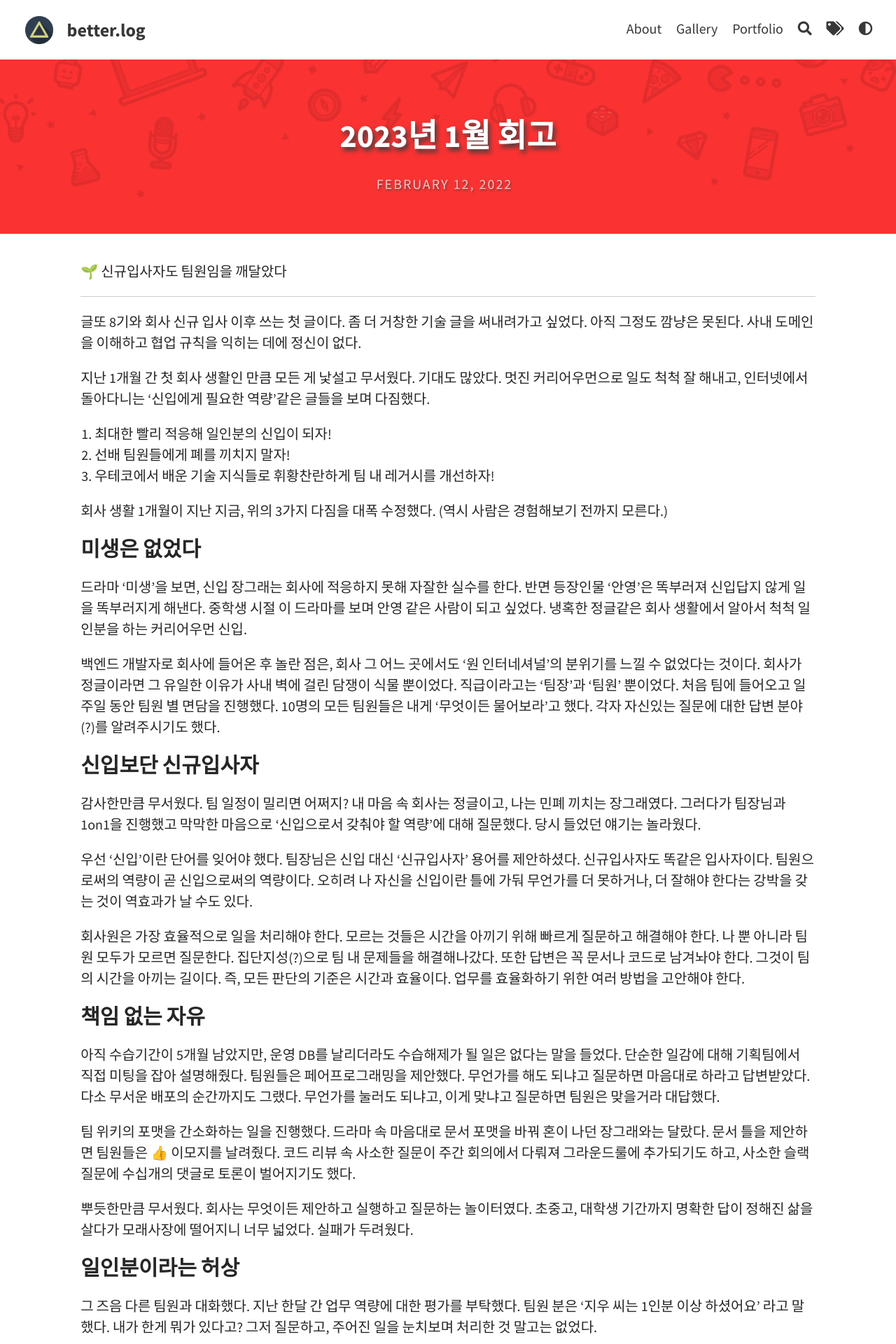
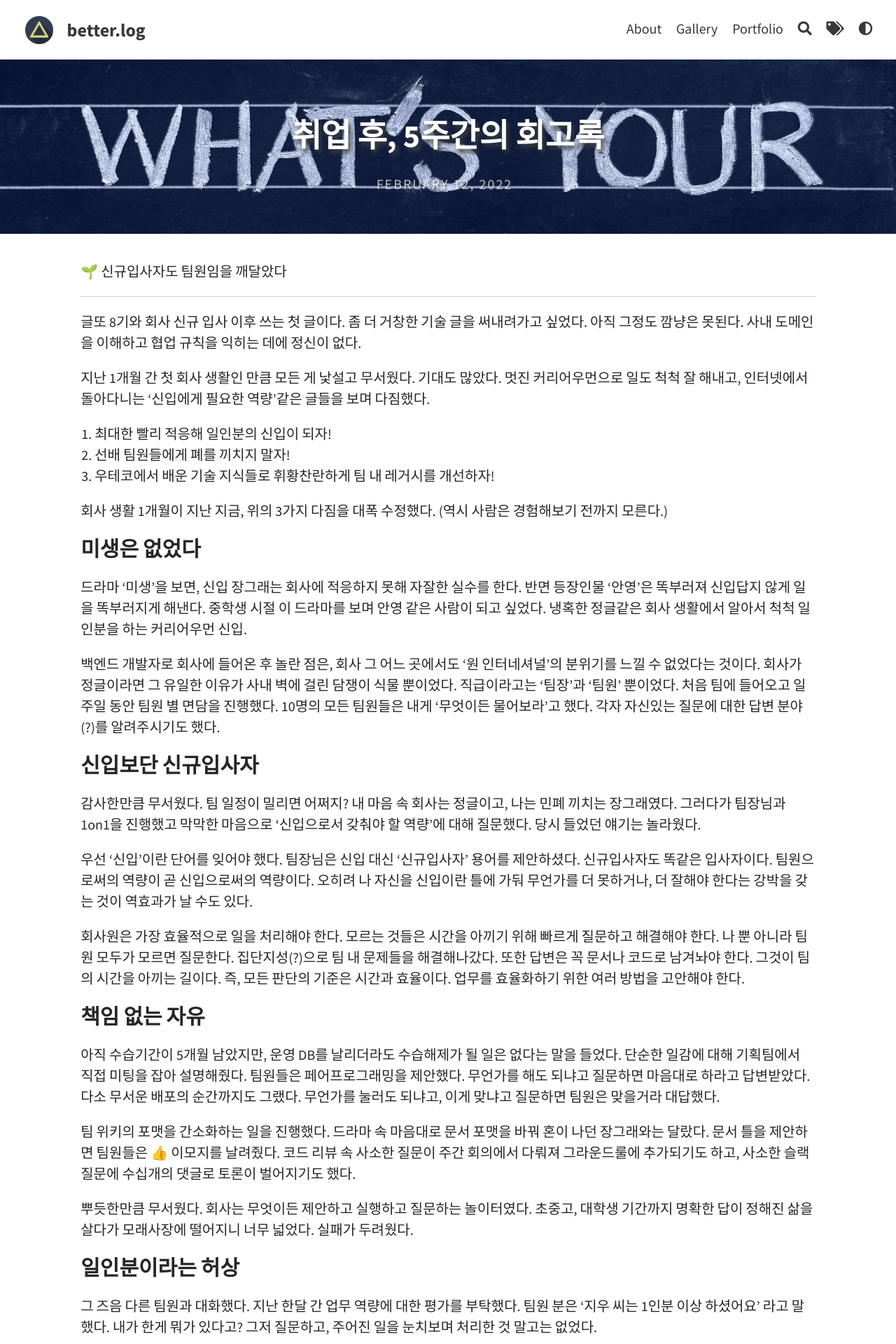
Before and after one commit to BETTERFUTURE4/betterfuture4.github.io, a Jekyll site: the page built from _posts/2022-02-12-gultto.md, in a window 1280 px wide. Shown: the top 1920 px of the page at 70% size. Built offline with Jekyll 4.4.1, drawn with Linux system fonts in a browser that asks for light colours.

Commit message:
title: 2023년 1월 회고 수정

```diff
--- a/_posts/2022-02-12-gultto.md
+++ b/_posts/2022-02-12-gultto.md
@@ -1,8 +1,9 @@
 ---
 layout: post
-title: 2023년 1월 회고
+title: 취업 후, 5주간의 회고록
 author: betterfuture4
 color: rgb(250, 50, 50)
+feature-img: assets/img/feature-img/story.jpeg
 hide_title: false
 tags: [글또, 신입]
 excerpt_separator: <!--break-->
```
Also changed, not shown: _posts/2022-01-25-trial.md (+1 -1 lines), _posts/2022-01-25-trial2.md (+0 -1 lines).
